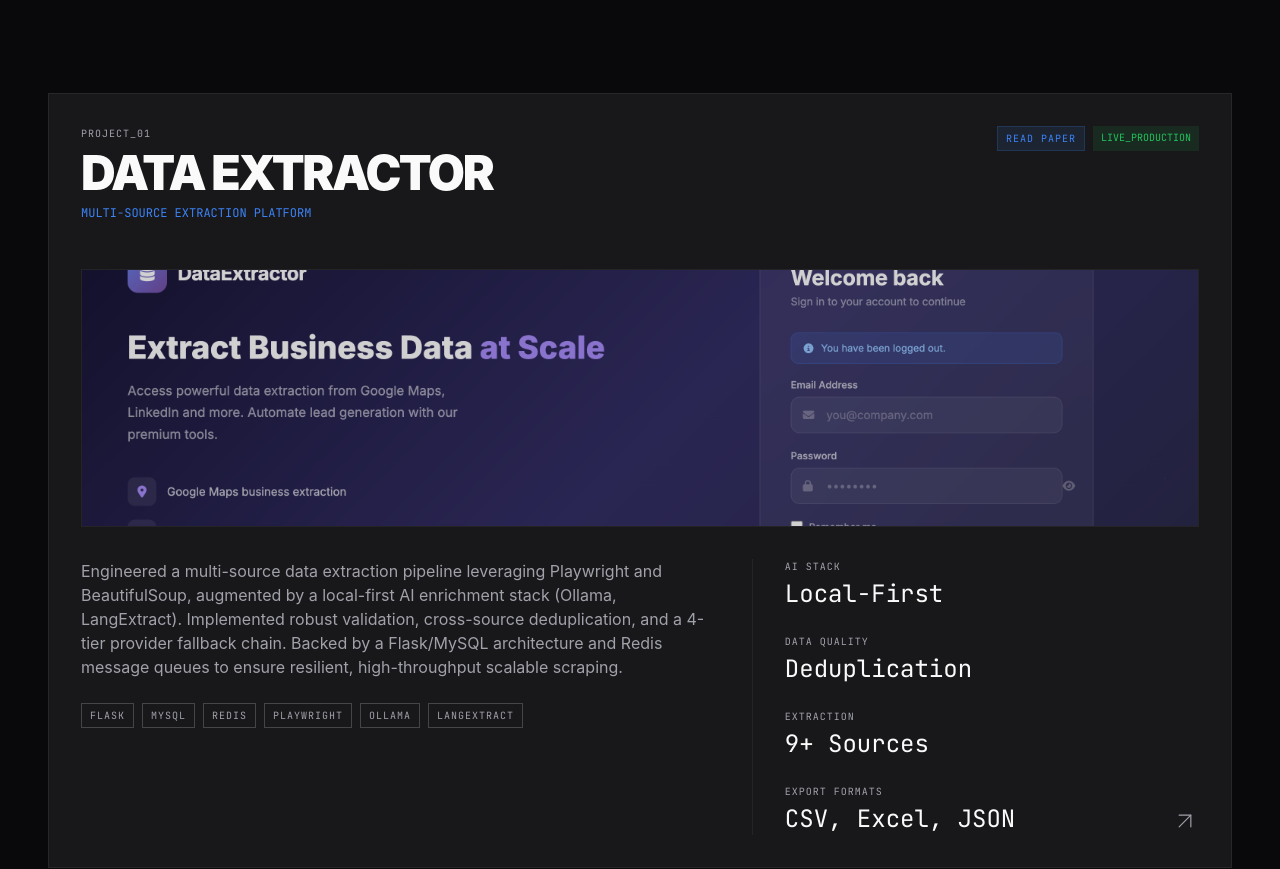
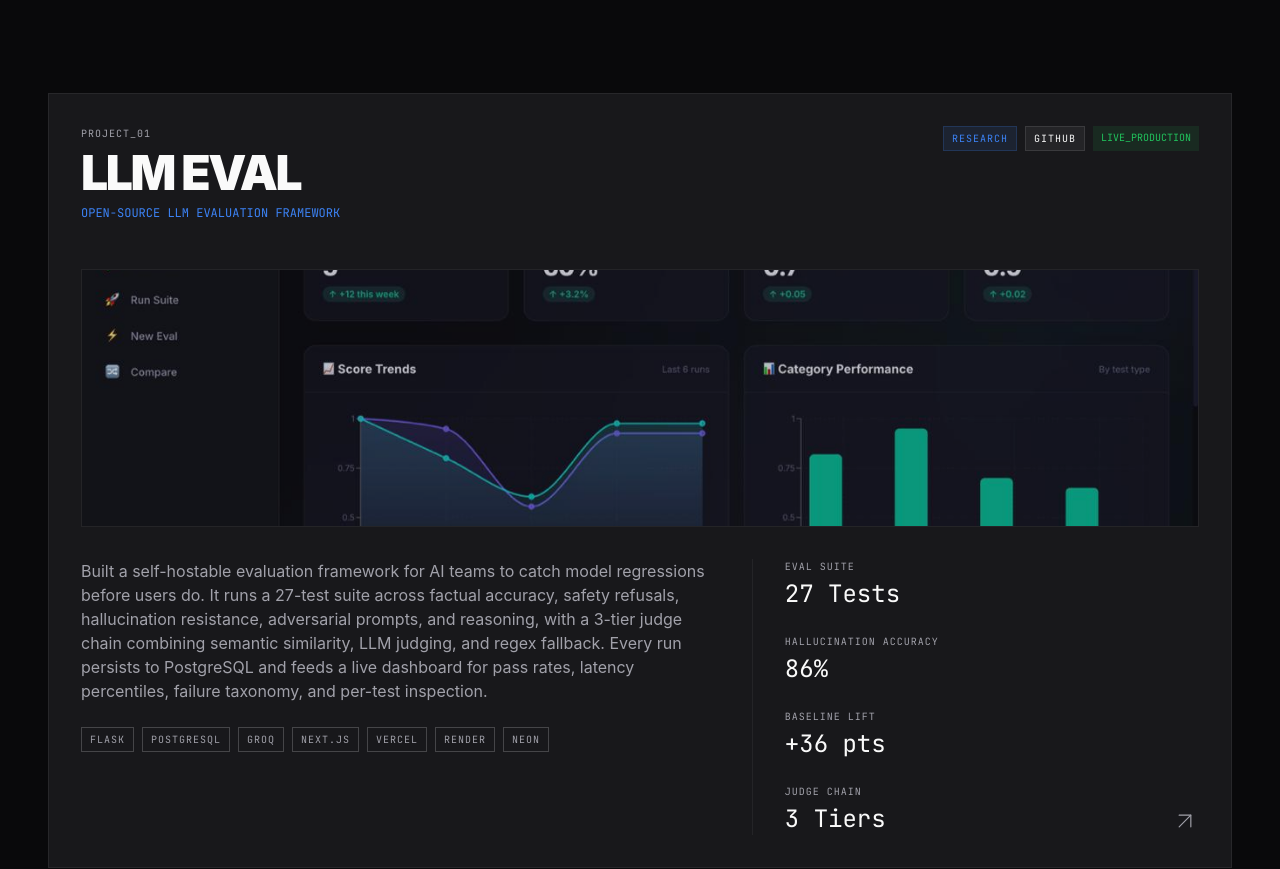
Before and after one commit to AyushkhatiDev/portfolio, a React (Vite) app: page / in a window 1280 px wide. Shown: the part 2220-3089 px from the top of the page. Built offline with nearby package versions, Linux system fonts and the light colour scheme; the HTML template or start-up script is replaced by a standard one.

Commit message:
Add LLM Eval project to portfolio

```diff
--- a/src/components/ProjectCard.tsx
+++ b/src/components/ProjectCard.tsx
@@ -14,11 +14,25 @@ interface ProjectCardProps {
     tech: string[];
     liveLink: string;
     paperLink?: string;
+    githubLink?: string;
+    researchLink?: string;
     image: string;
     index: number;
 }
 
-const ProjectCard = ({ title, subtitle, description, metrics, tech, liveLink, paperLink, image, index }: ProjectCardProps) => {
+const ProjectCard = ({
+    title,
+    subtitle,
+    description,
+    metrics,
+    tech,
+    liveLink,
+    paperLink,
+    githubLink,
+    researchLink,
+    image,
+    index,
+}: ProjectCardProps) => {
     return (
         <motion.div
             initial={{ clipPath: "inset(0 0 100% 0)", opacity: 0 }}
@@ -29,7 +43,7 @@ const ProjectCard = ({ title, subtitle, description, metrics, tech, liveLink, pa
             className="group relative border border-foreground/10 bg-card p-6 lg:p-8 border-glow transition-colors duration-500"
         >
             {/* Header */}
-            <div className="flex justify-between items-start mb-8 lg:mb-12">
+            <div className="flex flex-col gap-5 md:flex-row md:justify-between md:items-start mb-8 lg:mb-12">
                 <div>
                     <span className="font-mono text-[10px] text-muted-foreground uppercase tracking-widest block mb-2">
                         PROJECT_{String(index + 1).padStart(2, "0")}
@@ -39,7 +53,7 @@ const ProjectCard = ({ title, subtitle, description, metrics, tech, liveLink, pa
                     </h3>
                     <p className="font-mono text-xs text-primary mt-2 uppercase group-hover:tracking-[0.2em] transition-all duration-500">{subtitle}</p>
                 </div>
-                <div className="flex gap-2">
+                <div className="flex flex-wrap gap-2 md:justify-end">
                     {paperLink && (
                         <a
                             href={paperLink}
@@ -48,6 +62,26 @@ const ProjectCard = ({ title, subtitle, description, metrics, tech, liveLink, pa
                             className="font-mono text-[10px] text-primary bg-primary/10 border border-primary/20 hover:bg-primary/20 px-2 py-1 shrink-0 transition-colors uppercase tracking-widest"
                         >
                             READ PAPER
+                        </a>
+                    )}
+                    {researchLink && (
+                        <a
+                            href={researchLink}
+                            target="_blank"
+                            rel="noopener noreferrer"
+                            className="font-mono text-[10px] text-primary bg-primary/10 border border-primary/20 hover:bg-primary/20 px-2 py-1 shrink-0 transition-colors uppercase tracking-widest"
+                        >
+                            RESEARCH
+                        </a>
+                    )}
+                    {githubLink && (
+                        <a
+                            href={githubLink}
+                            target="_blank"
+                            rel="noopener noreferrer"
+                            className="font-mono text-[10px] text-foreground bg-foreground/5 border border-foreground/10 hover:bg-foreground/10 px-2 py-1 shrink-0 transition-colors uppercase tracking-widest"
+                        >
+                            GITHUB
                         </a>
                     )}
                     <div className="font-mono text-[10px] text-accent bg-accent/10 px-2 py-1 shrink-0">
--- a/src/components/ProjectsSection.tsx
+++ b/src/components/ProjectsSection.tsx
@@ -5,8 +5,26 @@ import opdImg from "@/assets/opd-project.jpg";
 import hamroImg from "@/assets/hamrobazaar-project.jpg";
 import pharmacyImg from "@/assets/pharmacy-project.jpg";
 import dataExtractorImg from "@/assets/data-extractor-project.png";
+import llmEvalImg from "@/assets/llm-eval-dashboard.jpeg";
 
 const projects = [
+    {
+        title: "LLM EVAL",
+        subtitle: "Open-Source LLM Evaluation Framework",
+        description:
+            "Built a self-hostable evaluation framework for AI teams to catch model regressions before users do. It runs a 27-test suite across factual accuracy, safety refusals, hallucination resistance, adversarial prompts, and reasoning, with a 3-tier judge chain combining semantic similarity, LLM judging, and regex fallback. Every run persists to PostgreSQL and feeds a live dashboard for pass rates, latency percentiles, failure taxonomy, and per-test inspection.",
+        metrics: [
+            { label: "Eval Suite", value: "27 Tests" },
+            { label: "Hallucination Accuracy", value: "86%" },
+            { label: "Baseline Lift", value: "+36 pts" },
+            { label: "Judge Chain", value: "3 Tiers" },
+        ],
+        tech: ["Flask", "PostgreSQL", "Groq", "Next.js", "Vercel", "Render", "Neon"],
+        liveLink: "https://llm-eval-silk.vercel.app/",
+        githubLink: "https://github.com/AyushkhatiDev/llm-eval",
+        researchLink: "https://lnkd.in/gGEPiHsS",
+        image: llmEvalImg,
+    },
     {
         title: "DATA EXTRACTOR",
         subtitle: "Multi-Source Extraction Platform",
```
Also changed, not shown: src/assets/llm-eval-dashboard.jpeg (added).
